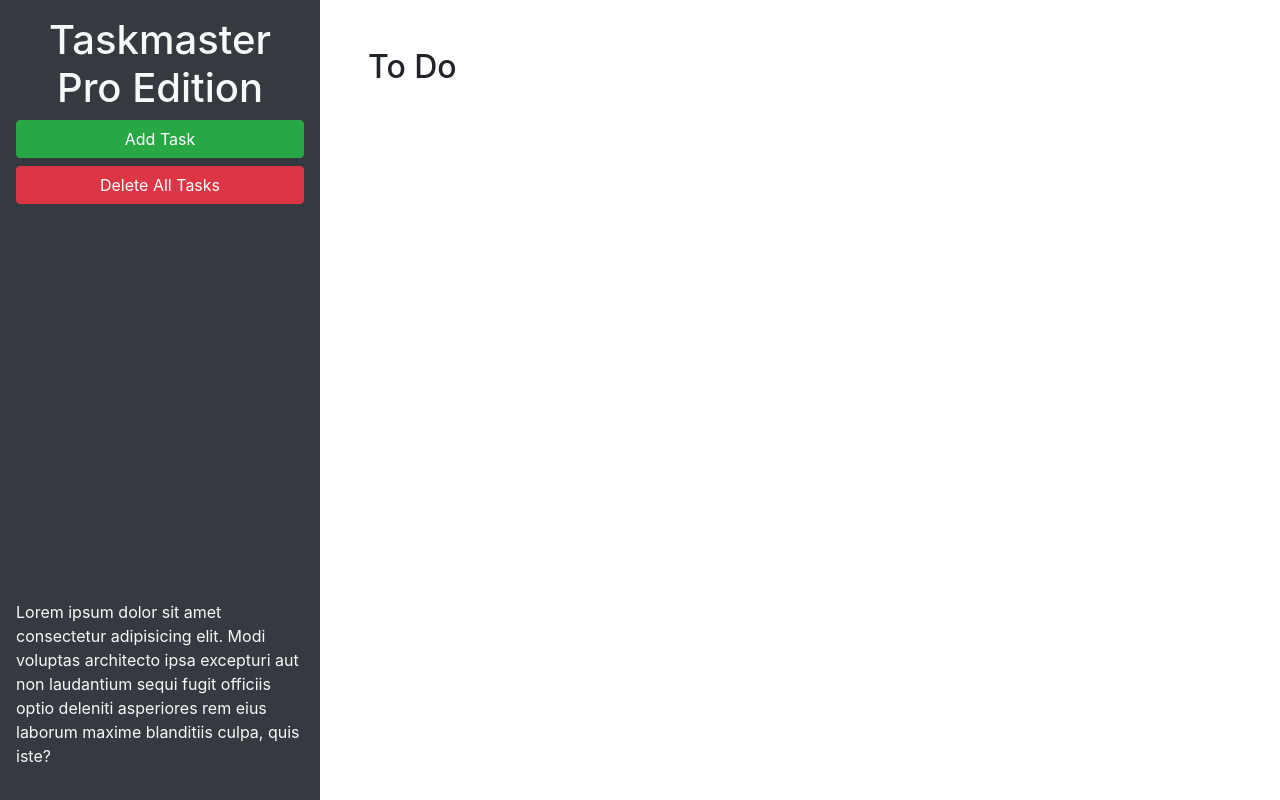
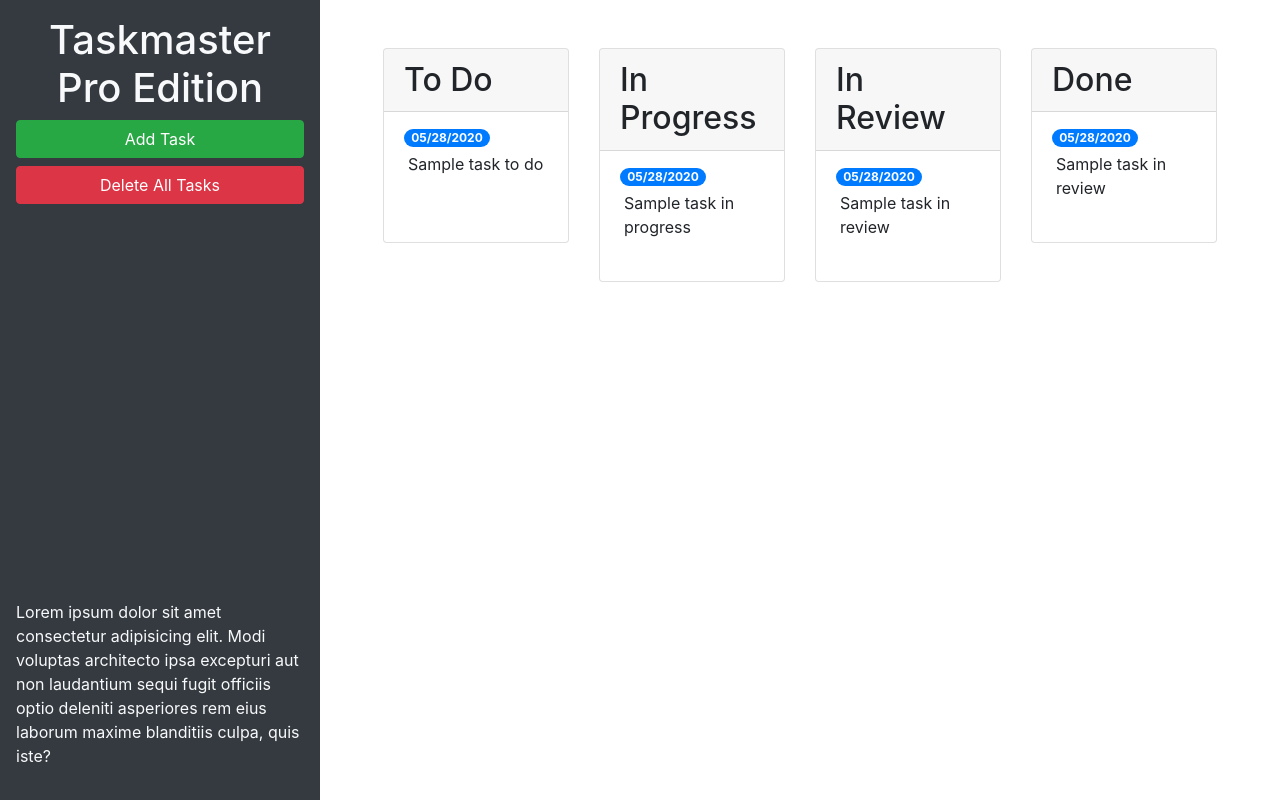
Before and after one commit to strudelAndCoffee/taskmaster-pro, a plain HTML site: page index.html in a window 1280 px wide. Drawn offline with nearby package versions, Linux system fonts and the light colour scheme.

Commit message:
added bootstrap components to lists and modal

```diff
--- a/index.html
+++ b/index.html
@@ -23,10 +23,56 @@
         laudantium sequi fugit officiis optio deleniti asperiores rem eius laborum maxime blanditiis culpa, quis iste?
       </p>
     </header>
+
     <main class="col-12 col-lg-9">
-      <div class="m-5">
-        <h2>To Do</h2>
-        <ul id="list-toDo" class="list-group"> </ul>
+      <div class="m-5 row justify-content-around">
+        <div class="col-12 col-md-6 col-xl-3 mb-3">
+          <div class="card">
+            <h2 class="card-header">To Do</h2>
+            <ul id="list-toDo" class="list-group list-group-flush">
+              <li class="list-group-item">
+                <span class="badge badge-primary badge-pill">05/28/2020</span>
+                <p class="m-1">Sample task to do</p>
+              </li>
+            </ul>
+          </div>
+        </div>
+
+        <div class="col-12 col-md-6 col-xl-3 mb-3">
+          <div class="card">
+            <h2 class="card-header">In Progress</h2>
+            <ul id="list-inProgress" class="list-group list-group-flush">
+              <li class="list-group-item">
+                <span class="badge badge-primary badge-pill">05/28/2020</span>
+                <p class="m-1">Sample task in progress</p>
+              </li>
+            </ul>
+          </div>
+        </div>
+
+        <div class="col-12 col-md-6 col-xl-3 mb-3">
+          <div class="card">
+            <h2 class="card-header">In Review</h2>
+            <ul id="list-inReview" class="list-group list-group-flush">
+              <li class="list-group-item">
+                <span class="badge badge-primary badge-pill">05/28/2020</span>
+                <p class="m-1">Sample task in review</p>
+              </li>
+            </ul>
+          </div>
+        </div>
+
+        <div class="col-12 col-md-6 col-xl-3 mb-3">
+          <div class="card">
+            <h2 class="card-header">Done</h2>
+            <ul id="list-done" class="list-group list-group-flush">
+              <li class="list-group-item">
+                <span class="badge badge-primary badge-pill">05/28/2020</span>
+                <p class="m-1">Sample task in review</p>
+              </li>
+            </ul>
+          </div>
+        </div>
       </div>
     </main>
   </div>
@@ -46,11 +92,11 @@
           <form>
             <div class="form-group">
               <label for="modalTaskDescription">Task description</label>
-              <textarea id="modalTaskDescription" rows="3"></textarea>
+              <textarea id="modalTaskDescription" rows="3" class="form-control"></textarea>
             </div>
             <div class="form-group">
               <label for="modalDueDate">Due date</label>
-              <input type="text" id="modalDueDate" placeholder="mm/dd/yyyy" autocomplete="off" />
+              <input type="text" class="form-control" id="modalDueDate" placeholder="mm/dd/yyyy" autocomplete="off" />
             </div>
           </form>
         </div>
```
